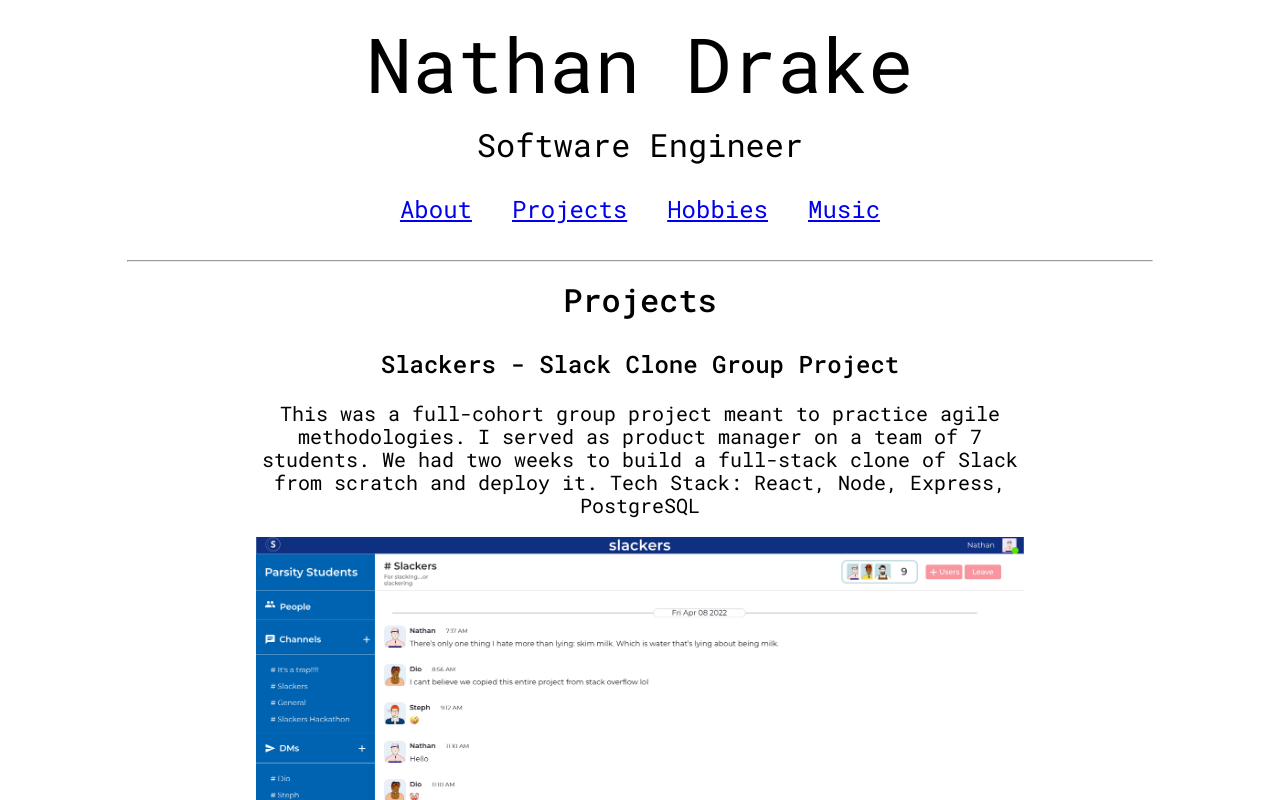
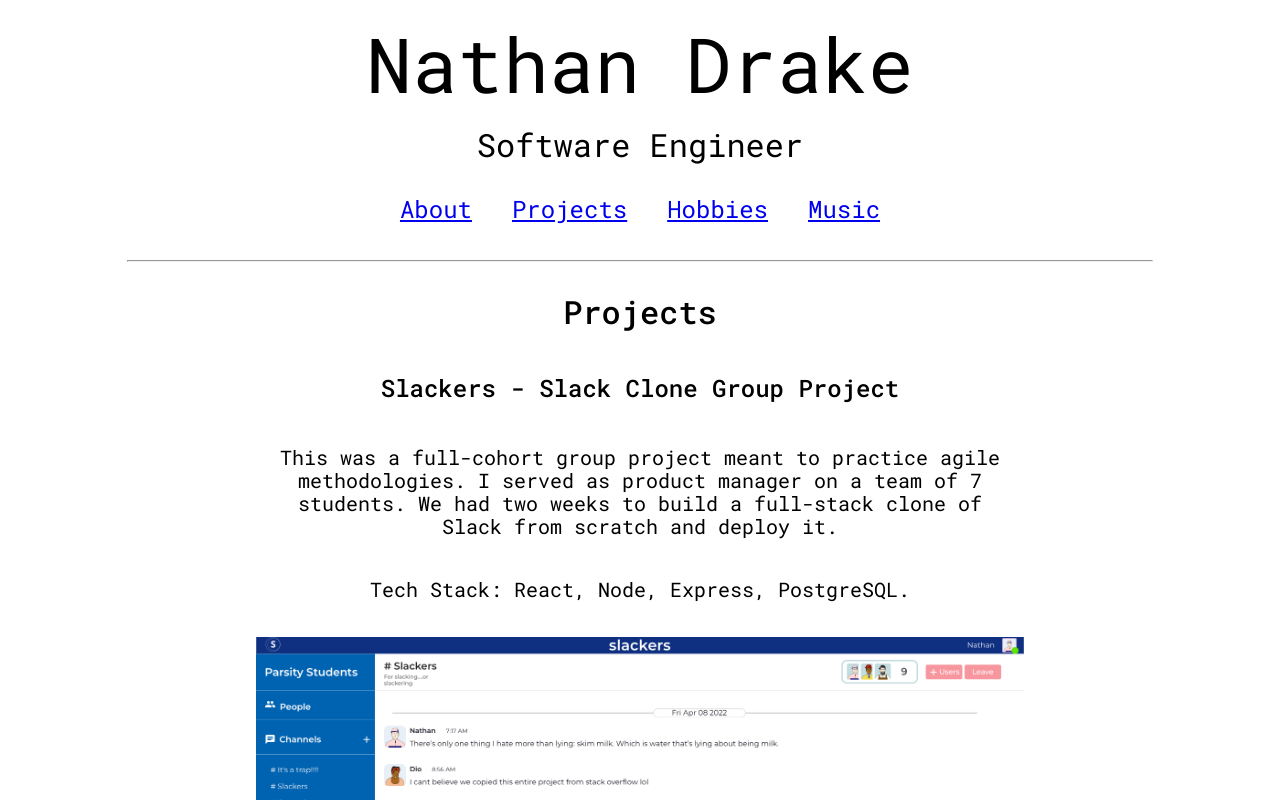
Before and after one commit to drake-nathan/personal-site, a React (Create React App) app: page /projects in a window 1280 px wide. Shown: the top 800 px of the page. Built offline with nearby package versions, Linux system fonts and the light colour scheme.

Commit message:
added flexbox

```diff
--- a/src/components/Project.tsx
+++ b/src/components/Project.tsx
@@ -3,28 +3,33 @@
 const ProjectTitle = styled.h3`
   font-size: 1.5rem;
   font-weight: 400;
-  margin-top: 20px;
+  margin-top: 0.5em;
 `;
 
-const ProjectDescription = styled.p``;
+const ProjectDescription = styled.p`
+  max-width: 60ch;
+`;
 
 const ProjectImage = styled.img`
   width: 100%;
   height: auto;
+  margin-top: 1em;
 `;
 
 interface Props {
   project: {
     title: string;
     image?: string;
-    description: string;
+    description: string[];
   };
 }
 
 const Project = ({ project }: Props) => (
   <>
     <ProjectTitle>{project.title}</ProjectTitle>
-    <ProjectDescription>{project.description}</ProjectDescription>
+    {project.description.map((line) => (
+      <ProjectDescription>{line}</ProjectDescription>
+    ))}
     {project.image ? <ProjectImage src={project.image} /> : null}
   </>
 );
--- a/src/components/ProjectsList.tsx
+++ b/src/components/ProjectsList.tsx
@@ -4,8 +4,13 @@
 import { projects } from '../data/project-data';
 
 const ProjectsContainer = styled.div`
-  margin-left: 20%;
-  width: 60%;
+  width: 60vw;
+  margin-left: 20vw;
+
+  display: flex;
+  flex-flow: column;
+  align-items: center;
+
   h3 {
     font-weight: 500;
   }
--- a/src/data/project-data.ts
+++ b/src/data/project-data.ts
@@ -2,15 +2,14 @@
   {
     title: 'Slackers - Slack Clone Group Project',
     image: '/images/slackers.png',
-    description: `
-      This was a full-cohort group project meant to practice agile methodologies. I served as product manager on a team of 7 students. We had two weeks to build a full-stack clone of Slack from scratch and deploy it.
-
-      Tech Stack:
-      React, Node, Express, PostgreSQL
-    `,
+    description: [
+      `
+      This was a full-cohort group project meant to practice agile methodologies. I served as product manager on a team of 7 students. We had two weeks to build a full-stack clone of Slack from scratch and deploy it.`,
+      `Tech Stack: React, Node, Express, PostgreSQL.`,
+    ],
   },
   {
     title: 'Hyzer Ninja - Capstone Project',
-    description: 'Disc golf app.',
+    description: ['Disc golf app.'],
   },
 ];
```
